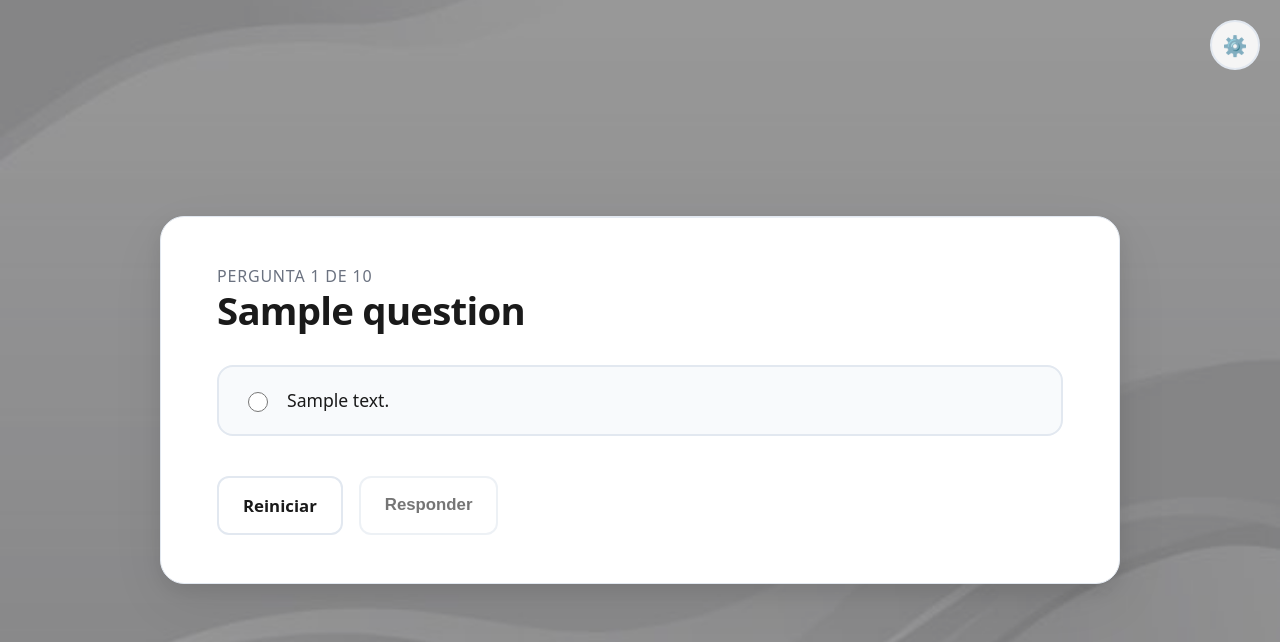
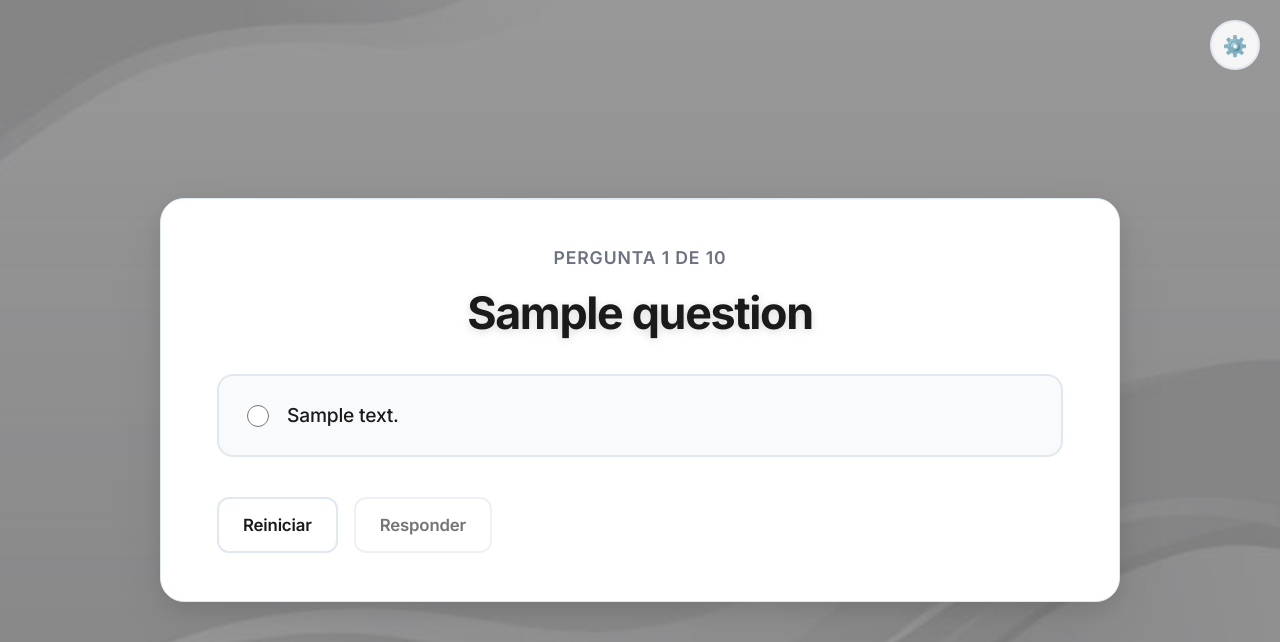
Before and after one commit to Watsonbispo/slideQuestions, a PHP site: template app/Views/question.twig in a window 1280 px wide. Shown: the top 642 px of the page. Run offline with PHP 8.4, Linux system fonts and the light colour scheme; the template is opened without the code that fills it: most values are stand-ins (such as "Sample title", 1, 10 or a date in 2020); some libraries are stand-ins or nearby versions.

Commit message:
Improve typography - Add Inter font and better styling for questions

```diff
--- a/app/Views/base.twig
+++ b/app/Views/base.twig
@@ -4,6 +4,10 @@
   <meta charset="utf-8">
   <meta name="viewport" content="width=device-width, initial-scale=1">
   <title>{{ title|default('Questionário') }}</title>
+  <link rel="preconnect" href="https://fonts.googleapis.com">
+  <link rel="preconnect" href="https://fonts.gstatic.com" crossorigin>
+  <link href="https://fonts.googleapis.com/css2?family=Inter:wght@400;500;600;700;800&display=swap" rel="stylesheet">
+  <link rel="stylesheet" href="/assets/css/typography.css">
   <style>
     :root {
       --gap: 16px;
@@ -80,12 +84,15 @@
     }
 
     h1 {
-      font-size: 2.4rem;
-      line-height: 1.2;
-      margin: 0 0 24px;
-      font-weight: 600;
+      font-size: 2.8rem;
+      line-height: 1.3;
+      margin: 0 0 32px;
+      font-weight: 700;
       color: var(--fg);
-      letter-spacing: -0.02em;
+      letter-spacing: -0.03em;
+      font-family: 'Inter', 'Segoe UI', system-ui, -apple-system, sans-serif;
+      text-shadow: 0 2px 8px rgba(0, 0, 0, 0.15);
+      text-align: center;
     }
     .muted {
       color: var(--muted);
```
Also changed, not shown: public/assets/css/typography.css (added).
